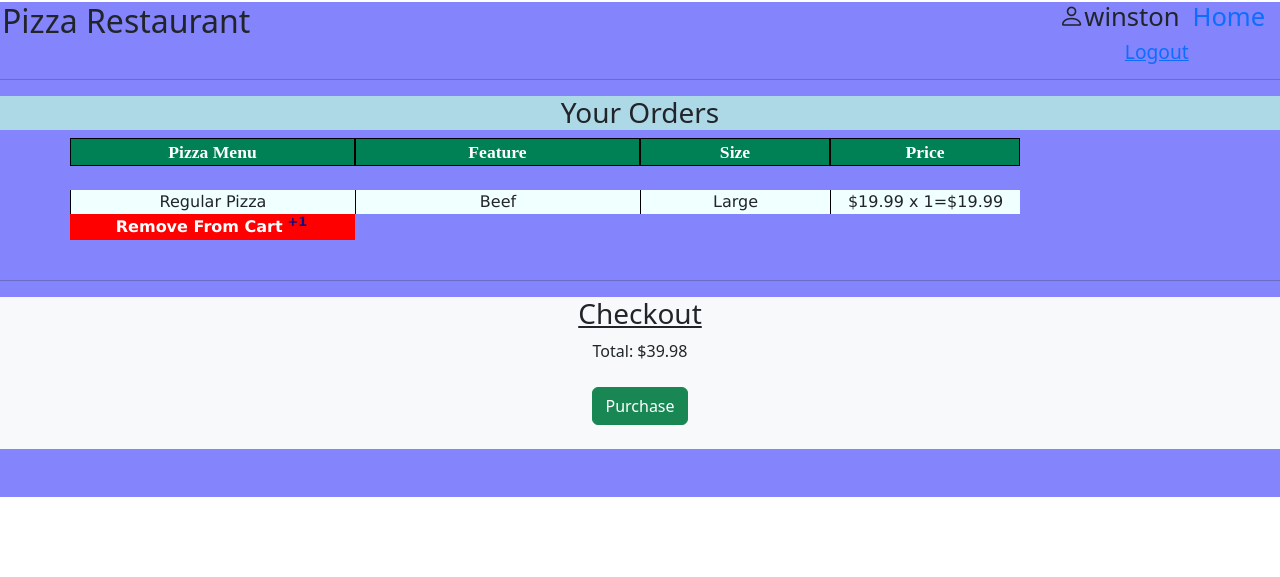
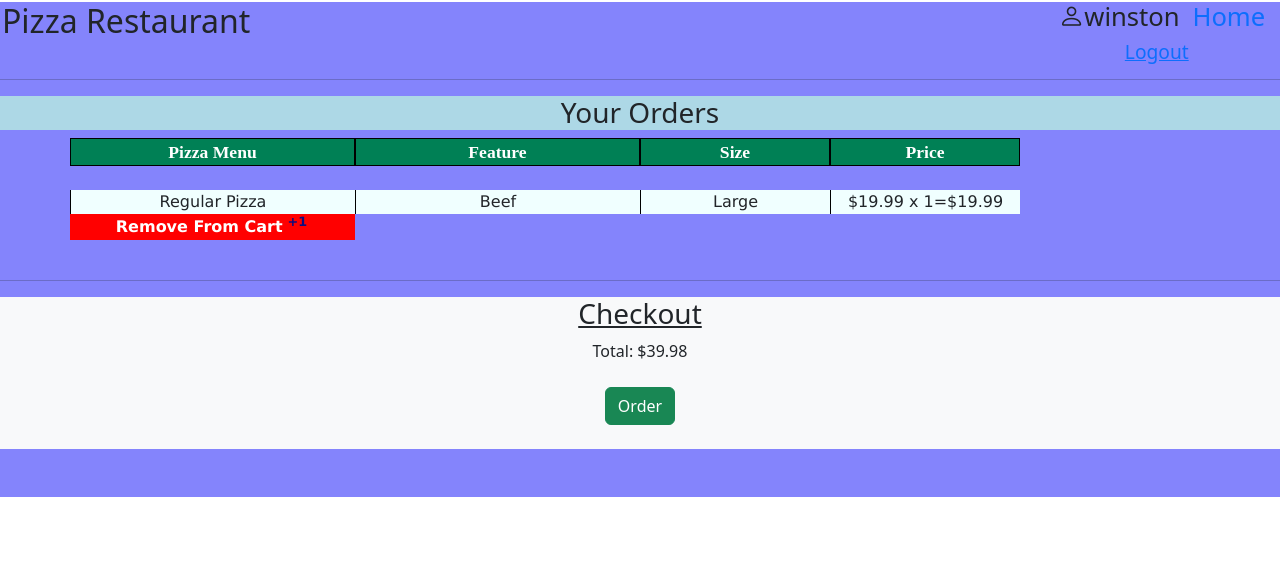
Before and after one commit to Winstonjames2/cs50djangoPizzaproject, a Django app: page /cart/shopping in a window 1280 px wide. Shown: the top 577 px of the page. Run offline with Django 4.2, Linux system fonts and the light colour scheme; a user stored in the database is signed in; data comes from the database, SQL or seed files in the repository.

Commit message:
Update saveItem.html

```diff
--- a/pizza/orders/templates/saveItem.html
+++ b/pizza/orders/templates/saveItem.html
@@ -45,7 +45,8 @@
                 <!-- <input class="amount2" type="hidden" name="amount"> -->
 
                 <a href="https://donate.stripe.com/test_5kAeWVd5MaKsaXufYZ">
-                    <button class="btn btn-success">Purchase</button>
+                    <button class="btn btn-success">Order
+                    </button>
                 </a>
             <!-- </form> -->
             <br/><br/>
```
